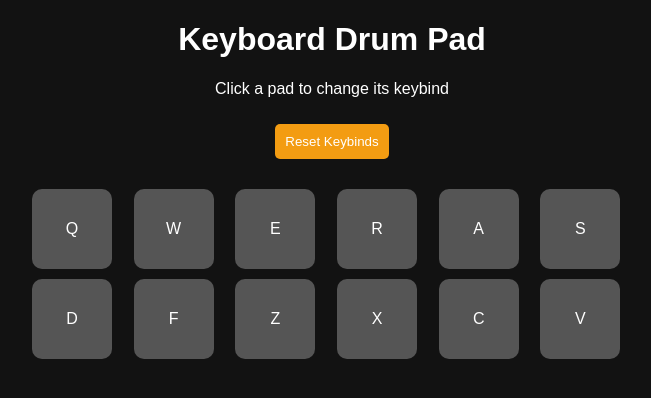
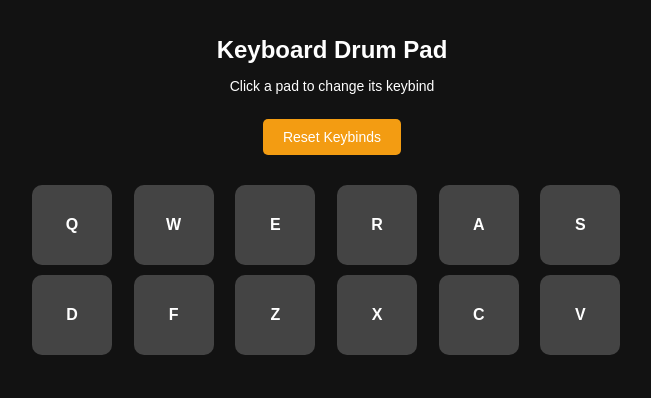
Before and after one commit to itsumray/keyboarddrumpad, a plain HTML site: page index.html in a window 1280 px wide. Shown: the whole page, without its empty margins (308-959 px from the left). Drawn offline with Linux system fonts and the light colour scheme.

Commit message:
Update style.css

```diff
--- a/style.css
+++ b/style.css
@@ -3,21 +3,39 @@ body {
     text-align: center;
     background-color: #121212;
     color: white;
+    margin: 0;
+    padding: 20px;
+}
+
+h1 {
+    font-size: 24px;
+    margin-bottom: 10px;
+}
+
+p {
+    font-size: 14px;
+    margin-bottom: 15px;
 }
 
 button {
-    padding: 10px;
+    padding: 10px 20px;
     margin: 10px;
+    font-size: 14px;
     cursor: pointer;
     border: none;
     background-color: #f39c12;
     color: white;
     border-radius: 5px;
+    transition: 0.2s;
 }
 
-.drum-pad {
+button:hover {
+    background-color: #e67e22;
+}
+
+#padContainer {
     display: grid;
-    grid-template-columns: repeat(6, 1fr);
+    grid-template-columns: repeat(auto-fit, minmax(80px, 1fr));
     gap: 10px;
     justify-content: center;
     margin: 20px auto;
@@ -27,16 +45,24 @@ button {
 .pad {
     width: 80px;
     height: 80px;
-    background-color: #555;
+    background-color: #444;
     border-radius: 10px;
     display: flex;
     align-items: center;
     justify-content: center;
     cursor: pointer;
     font-size: 16px;
+    font-weight: bold;
     user-select: none;
+    transition: 0.2s;
+}
+
+.pad:hover {
+    background-color: #666;
 }
 
 .pad.active {
     background-color: #f39c12;
+    transform: scale(1.1);
+    transition: 0.1s;
 }
```
